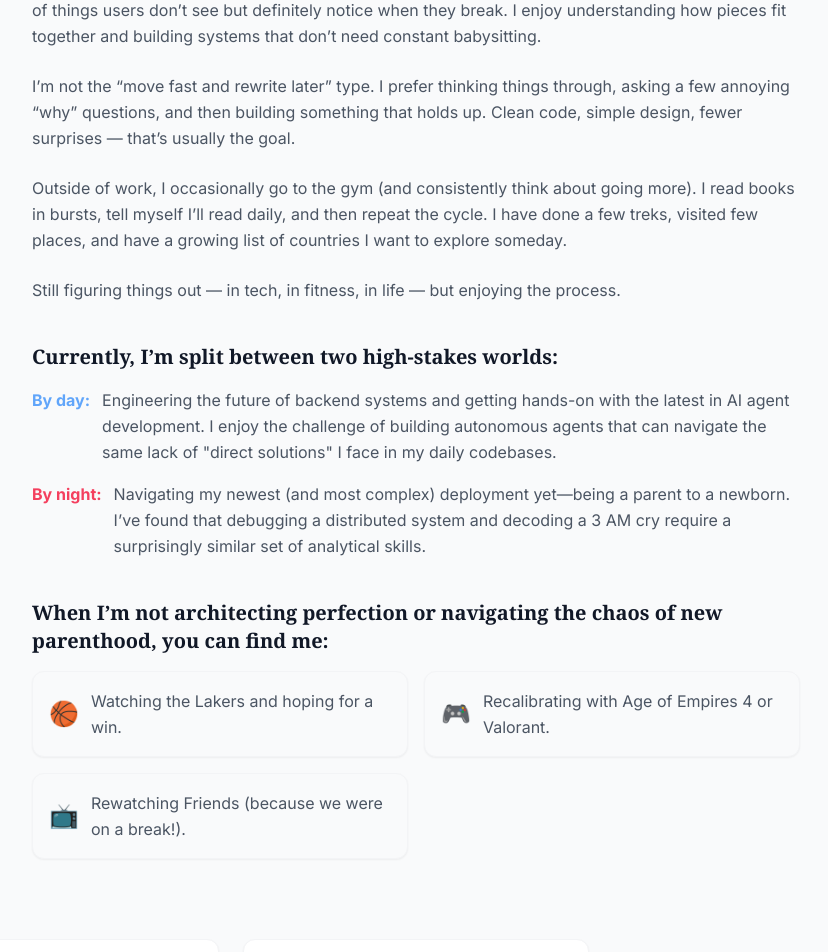
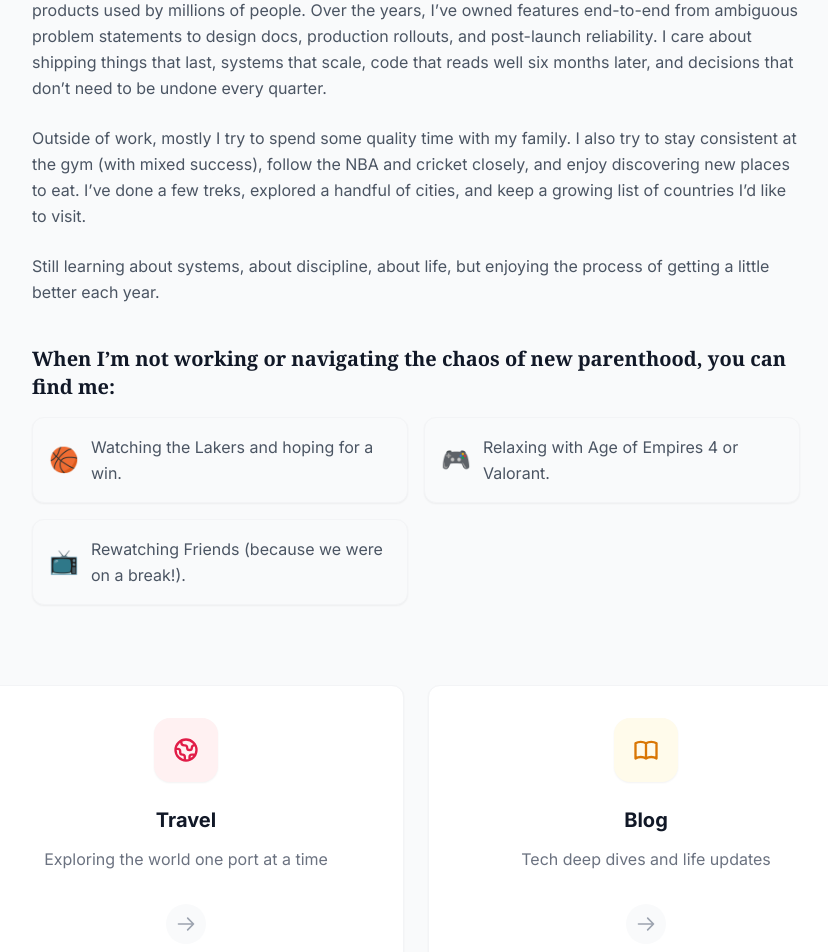
Before and after one commit to edison16029/edison-portfolio-google-ai-studio, a React (Vite) app: page / in a window 1280 px wide. Shown: the part 760-1712 px from the top of the page, without its empty margins (224-1052 px from the left). Built offline with nearby package versions, Linux system fonts and the light colour scheme.

Commit message:
feat: Add icons to navigation links
Introduces SVG icons for Projects, Travel, and Blog navigation links on the home page. This enhances visual clarity and user experience by providing immediate visual cues for each section.

```diff
--- a/pages/Home.tsx
+++ b/pages/Home.tsx
@@ -13,23 +13,48 @@ const Home: React.FC = () => {
       description: 'Deep dive into backend architecture',
       path: '/projects',
       color: theme.colors.primary.split('-')[0],
-      enabled: FEATURES.projects
+      enabled: FEATURES.projects,
+      icon: (
+        <svg className="w-7 h-7" fill="none" stroke="currentColor" viewBox="0 0 24 24">
+          <path strokeLinecap="round" strokeLinejoin="round" strokeWidth={2} d="M10 20l4-16m4 4l4 4-4 4M6 16l-4-4 4-4" />
+        </svg>
+      )
     },
     {
       title: 'Travel',
       description: 'Exploring the world one port at a time',
       path: '/travel',
       color: 'rose',
-      enabled: FEATURES.travel
+      enabled: FEATURES.travel,
+      icon: (
+        <svg className="w-7 h-7" fill="none" stroke="currentColor" viewBox="0 0 24 24">
+          <path strokeLinecap="round" strokeLinejoin="round" strokeWidth={2} d="M3.055 11H5a2 2 0 012 2v1a2 2 0 002 2 2 2 0 012 2v2.945M8 3.935V5.5A2.5 2.5 0 0010.5 8h.5a2 2 0 012 2 2 2 0 104 0 2 2 0 012-2h1.064M15 20.488V18a2 2 0 012-2h3.064M21 12a9 9 0 11-18 0 9 9 0 0118 0z" />
+        </svg>
+      )
     },
     {
       title: 'Blog',
       description: 'Tech deep dives and life updates',
       path: '/blog',
       color: 'amber',
-      enabled: FEATURES.blog
+      enabled: FEATURES.blog,
+      icon: (
+        <svg className="w-7 h-7" fill="none" stroke="currentColor" viewBox="0 0 24 24">
+          <path strokeLinecap="round" strokeLinejoin="round" strokeWidth={2} d="M12 6.253v13m0-13C10.832 5.477 9.246 5 7.5 5S4.168 5.477 3 6.253v13C4.168 18.477 5.754 18 7.5 18s3.332.477 4.5 1.253m0-13C13.168 5.477 14.754 5 16.5 5c1.747 0 3.332.477 4.5 1.253v13C19.832 18.477 18.247 18 16.5 18c-1.746 0-3.332.477-4.5 1.253" />
+        </svg>
+      )
     },
   ].filter(card => card.enabled);
+
+  // Determine grid columns and width based on number of items to ensure centering
+  let gridClassName = "grid grid-cols-1 gap-6";
+  if (menuCards.length === 1) {
+    gridClassName += " max-w-md mx-auto";
+  } else if (menuCards.length === 2) {
+    gridClassName += " md:grid-cols-2 max-w-4xl mx-auto";
+  } else {
+    gridClassName += " md:grid-cols-3";
+  }
 
   return (
     <div className="pb-12">
@@ -71,42 +96,21 @@ const Home: React.FC = () => {
           <h2 className={theme.styles.heading}>About Me</h2>
           <div className="mt-6 space-y-6 text-gray-600 leading-relaxed">
             <p>
-            I’m a Software Engineer at Google, based in Bengaluru.
-            I work mostly on backend systems — the kind of things users
-            don’t see but definitely notice when they break.
-            I enjoy understanding how pieces fit together and building systems that don’t need constant babysitting.
-            </p>
-            <p>
-            I’m not the “move fast and rewrite later” type.
-            I prefer thinking things through, asking a few annoying “why” questions,
-            and then building something that holds up. Clean code, simple design,
-            fewer surprises — that’s usually the goal.
-            </p>
-            <p>
-            Outside of work, I occasionally go to the gym (and consistently think about going more).
-            I read books in bursts, tell myself I’ll read daily, and then repeat the cycle.
-            I have done a few treks, visited few places, and have a growing list of countries I want to explore someday.
-            </p>
-            <p>
-            Still figuring things out — in tech, in fitness, in life — but enjoying the process.
+            I’m a Software Engineer at Google, based in Bengaluru, building backend systems that power products used by millions of people. Over the years, I’ve owned features end-to-end from ambiguous problem statements to design docs, production rollouts, and post-launch reliability. I care about shipping things that last, systems that scale, code that reads well six months later, and decisions that don’t need to be undone every quarter.
             </p>
 
-            <div className="pt-4">
-              <h3 className="text-xl font-bold text-gray-900 mb-4 font-serif">Currently, I’m split between two high-stakes worlds:</h3>
-              <ul className="space-y-4">
-                <li className="flex gap-3">
-                  <span className={`font-bold text-${theme.colors.primary} shrink-0`}>By day:</span>
-                  <span>Engineering the future of backend systems and getting hands-on with the latest in AI agent development. I enjoy the challenge of building autonomous agents that can navigate the same lack of "direct solutions" I face in my daily codebases.</span>
-                </li>
-                <li className="flex gap-3">
-                  <span className="font-bold text-rose-500 shrink-0">By night:</span>
-                  <span>Navigating my newest (and most complex) deployment yet—being a parent to a newborn. I’ve found that debugging a distributed system and decoding a 3 AM cry require a surprisingly similar set of analytical skills.</span>
-                </li>
-              </ul>
-            </div>
+            <p>
+            Outside of work, mostly I try to spend some quality time with my family. I also try to stay consistent at the gym (with mixed success), follow the NBA and cricket closely, and enjoy discovering new places to eat. I’ve done a few treks, explored a handful of cities, and keep a growing list of countries I’d like to visit.
+            </p>
+
+            <p>
+            Still learning about systems, about discipline, about life, but enjoying the process of getting a little better each year.
+            </p>
+
+
 
             <div className="pt-4">
-              <h3 className="text-xl font-bold text-gray-900 mb-4 font-serif">When I’m not architecting perfection or navigating the chaos of new parenthood, you can find me:</h3>
+              <h3 className="text-xl font-bold text-gray-900 mb-4 font-serif">When I’m not working or navigating the chaos of new parenthood, you can find me:</h3>
               <ul className="grid grid-cols-1 md:grid-cols-2 gap-4">
                 <li className="flex items-center gap-3 bg-gray-50 p-4 rounded-xl border border-gray-100 shadow-sm">
                   <span className="text-2xl">🏀</span>
@@ -114,7 +118,7 @@ const Home: React.FC = () => {
                 </li>
                 <li className="flex items-center gap-3 bg-gray-50 p-4 rounded-xl border border-gray-100 shadow-sm">
                   <span className="text-2xl">🎮</span>
-                  <span>Recalibrating with Age of Empires 4 or Valorant.</span>
+                  <span>Relaxing with Age of Empires 4 or Valorant.</span>
                 </li>
                 <li className="flex items-center gap-3 bg-gray-50 p-4 rounded-xl border border-gray-100 shadow-sm">
                   <span className="text-2xl">📺</span>
@@ -128,20 +132,25 @@ const Home: React.FC = () => {
         {/* Menu Cards */}
         {menuCards.length > 0 && (
           <section className="mt-20">
-            <div className="grid grid-cols-1 md:grid-cols-3 gap-6">
+            <div className={gridClassName}>
               {menuCards.map((card) => (
                 <button
                   key={card.title}
                   onClick={() => navigate(card.path)}
-                  className={`${theme.styles.card} p-6 flex flex-col items-center text-center group active:scale-95 w-full`}
+                  className={`${theme.styles.card} relative p-8 flex flex-col items-center text-center group active:scale-95 w-full hover:border-${card.color}-200 transition-all duration-300`}
                 >
-                  <div className={`w-12 h-12 bg-${card.color}-100 text-${card.color}-600 rounded-xl flex items-center justify-center mb-4 group-hover:scale-110 transition-transform`}>
-                    <svg className="w-6 h-6" fill="none" stroke="currentColor" viewBox="0 0 24 24">
-                      <path strokeLinecap="round" strokeLinejoin="round" strokeWidth={2} d="M14 5l7 7m0 0l-7 7m7-7H3" />
-                    </svg>
+                  <div className={`w-16 h-16 bg-${card.color}-50 text-${card.color}-600 rounded-2xl flex items-center justify-center mb-6 group-hover:scale-110 group-hover:rotate-3 transition-transform duration-300 shadow-sm`}>
+                    {card.icon}
                   </div>
-                  <h3 className="text-lg font-bold text-gray-900">{card.title}</h3>
-                  <p className="mt-2 text-sm text-gray-500">{card.description}</p>
+                  <h3 className="text-xl font-bold text-gray-900 mb-3">{card.title}</h3>
+                  <p className="text-gray-500 leading-relaxed mb-8">{card.description}</p>
+
+                  {/* Arrow Indicator */}
+                  <div className={`mt-auto w-10 h-10 rounded-full bg-gray-50 text-gray-400 flex items-center justify-center group-hover:bg-${card.color}-600 group-hover:text-white transition-all duration-300`}>
+                     <svg className="w-5 h-5" fill="none" stroke="currentColor" viewBox="0 0 24 24">
+                        <path strokeLinecap="round" strokeLinejoin="round" strokeWidth={2} d="M14 5l7 7m0 0l-7 7m7-7H3" />
+                     </svg>
+                  </div>
                 </button>
               ))}
             </div>
```
Also changed, not shown: public/blog/honeymoon-thailand.md (+28 -16 lines).
